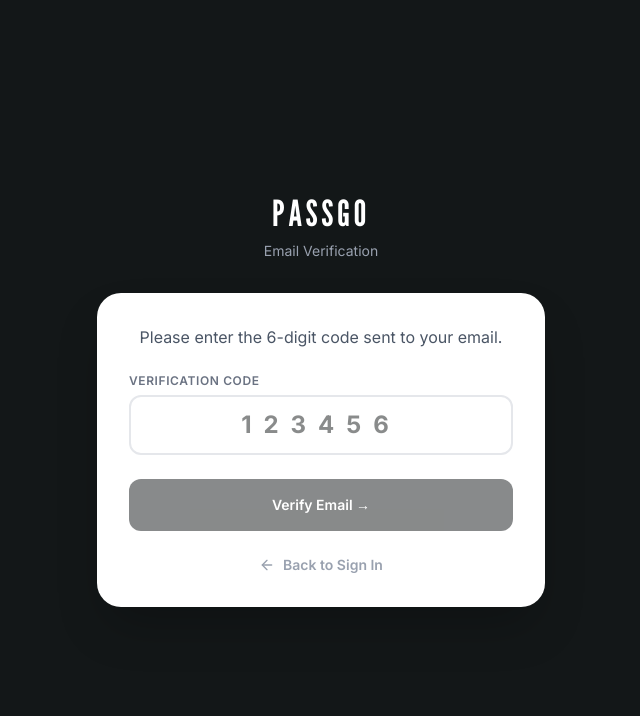
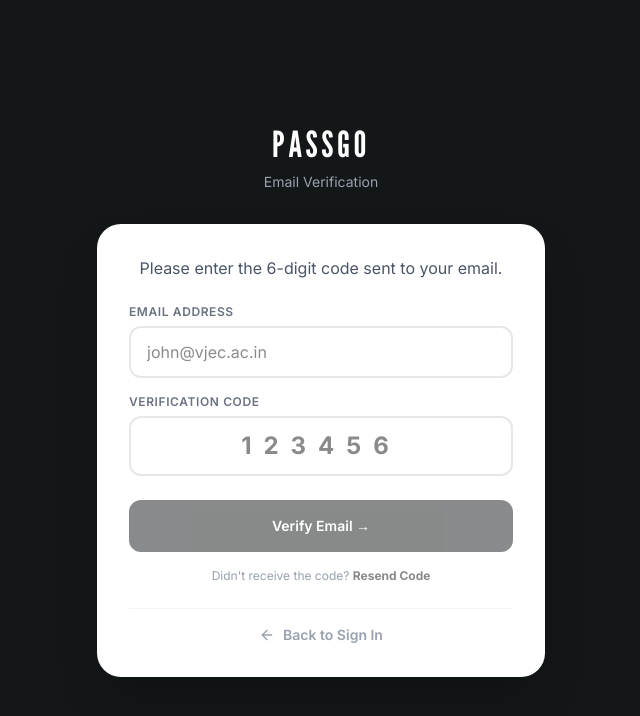
Before and after one commit to Aetherken/passgo, a React (Vite) app in the folder client/: page /verify in a window 1280 px wide. Shown: the top 716 px of the page, without its empty margins (319-959 px from the left). Built offline with nearby package versions, Linux system fonts and the light colour scheme; no server answers.

Commit message:
fix: add resend verification code functionality and UI

```diff
--- a/client/src/pages/Public/VerifyEmail.jsx
+++ b/client/src/pages/Public/VerifyEmail.jsx
@@ -6,14 +6,19 @@ import { useAuth } from "../../context/AuthContext";
 
 export default function VerifyEmail() {
     const [searchParams] = useSearchParams();
+    const { user, checkAuth } = useAuth();
+    const navigate = useNavigate();
+
     const [token, setToken] = useState(searchParams.get('token') || '');
-    const [email, setEmail] = useState('');
+    const [email, setEmail] = useState(searchParams.get('email') || user?.email || '');
     const [loading, setLoading] = useState(false);
+    const [resending, setResending] = useState(false);
     const [status, setStatus] = useState('idle'); // idle, loading, success, error
     const [message, setMessage] = useState('');
 
-    const navigate = useNavigate();
-    const { checkAuth } = useAuth();
+    useEffect(() => {
+        if (user?.email && !email) setEmail(user.email);
+    }, [user]);
 
     useEffect(() => {
         if (searchParams.get('token')) {
@@ -25,7 +30,7 @@ export default function VerifyEmail() {
         const t = tokenToUse || token;
         if (!t) {
             setStatus('error');
-            setMessage('Invalid or missing verification token.');
+            setMessage('Please enter your 6-digit verification code.');
             return;
         }
 
@@ -39,9 +44,29 @@ export default function VerifyEmail() {
             await checkAuth(); // Update local state
         } catch (err) {
             setStatus('error');
-            setMessage(err.response?.data?.message || 'Verification failed. Token might be expired.');
+            setMessage(err.response?.data?.message || 'Verification failed. Code might be incorrect or expired.');
         } finally {
             setLoading(false);
+        }
+    };
+
+    const handleResend = async () => {
+        if (!email) {
+            setStatus('error');
+            setMessage('Please enter your email to resend the code.');
+            return;
+        }
+
+        setResending(true);
+        try {
+            const response = await api.post('/auth/resend-verification', { email });
+            setStatus('idle');
+            setMessage('New verification code sent to your email.');
+        } catch (err) {
+            setStatus('error');
+            setMessage(err.response?.data?.message || 'Failed to resend code.');
+        } finally {
+            setResending(false);
         }
     };
 
@@ -72,9 +97,25 @@ export default function VerifyEmail() {
                                 <p className="text-gray-600">
                                     Please enter the 6-digit code sent to your email.
                                 </p>
+                                {email && <p className="text-xs font-semibold text-gray-400 mt-1">{email}</p>}
                             </div>
 
                             <div className="space-y-4">
+                                {!email && (
+                                    <div>
+                                        <label className="block text-xs font-semibold text-gray-500 uppercase tracking-wider mb-1.5">
+                                            Email Address
+                                        </label>
+                                        <input
+                                            type="email"
+                                            value={email}
+                                            onChange={(e) => setEmail(e.target.value)}
+                                            placeholder="john@vjec.ac.in"
+                                            className="w-full border-2 border-gray-200 rounded-xl px-4 py-3 focus:border-[#131718] focus:outline-none transition-colors"
+                                        />
+                                    </div>
+                                )}
+
                                 <div>
                                     <label className="block text-xs font-semibold text-gray-500 uppercase tracking-wider mb-1.5">
                                         Verification Code
@@ -88,9 +129,10 @@ export default function VerifyEmail() {
                                     />
                                 </div>
 
-                                {status === 'error' && (
-                                    <div className="bg-red-50 border border-red-200 text-red-600 text-sm rounded-xl px-4 py-3 flex gap-3 items-center">
-                                        <XCircle size={18} />
+                                {(status === 'error' || (status === 'idle' && message)) && (
+                                    <div className={`border rounded-xl px-4 py-3 flex gap-3 items-center text-sm ${status === 'error' ? 'bg-red-50 border-red-200 text-red-600' : 'bg-blue-50 border-blue-200 text-blue-600'
+                                        }`}>
+                                        {status === 'error' ? <XCircle size={18} /> : <CheckCircle size={18} />}
                                         <span>{message}</span>
                                     </div>
                                 )}
@@ -102,11 +144,24 @@ export default function VerifyEmail() {
                                 >
                                     {loading ? 'Verifying...' : 'Verify Email →'}
                                 </button>
+
+                                <div className="text-center">
+                                    <p className="text-xs text-gray-400">
+                                        Didn't receive the code?{' '}
+                                        <button
+                                            onClick={handleResend}
+                                            disabled={resending || !email}
+                                            className="text-[#131718] font-bold hover:underline disabled:opacity-50"
+                                        >
+                                            {resending ? 'Sending...' : 'Resend Code'}
+                                        </button>
+                                    </p>
+                                </div>
                             </div>
 
                             <button
                                 onClick={() => navigate('/auth')}
-                                className="w-full flex items-center justify-center gap-2 text-gray-400 hover:text-[#131718] transition-colors text-sm font-semibold"
+                                className="w-full flex items-center justify-center gap-2 text-gray-400 hover:text-[#131718] transition-colors text-sm font-semibold pt-4 border-t border-gray-100"
                             >
                                 <ArrowLeft size={16} /> Back to Sign In
                             </button>
```
Also changed, not shown: 2 other files (tests, documents, lock files or other folders).
